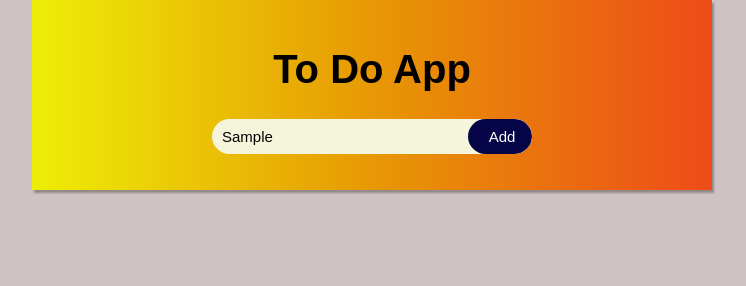
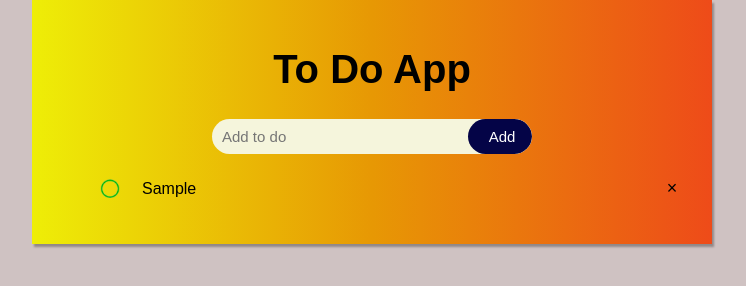
Before and after one commit to Martosky/todoLIst, a plain HTML site: page index.html in a window 1280 px wide. Both pictures are taken after typing "Sample" into the empty fields and a click on the button "Add". Shown: the whole page, without its empty margins (268-1014 px from the left). Drawn offline with Linux system fonts and the light colour scheme.

Commit message:
added more programm

```diff
--- a/script.js
+++ b/script.js
@@ -9,6 +9,13 @@ function outputValue(){
    if(inputval.value === "" || regex.test(inputval.value) == false){
     alert("Invalid input")
    }else{
+    let li = document.createElement("li");
+    li.innerHTML = inputval.value;
+    outputelem.appendChild(li)
+    let span = document.createElement("span");
+    span.innerHTML = "\u00d7";
+    li.appendChild(span);
 
    }
+   inputval.value = ""
 }
--- a/style.css
+++ b/style.css
@@ -101,9 +101,12 @@ span{
     position: absolute;
     right: 10px;
     top: 8px;
-    width: 17px;
-    height: 17px;
+    width: 20px;
+    height: 20px;
     color: black;
+    text-align: center;
+    font-size: 18px;
+    cursor: pointer;
 }
 
 span:hover{
```
